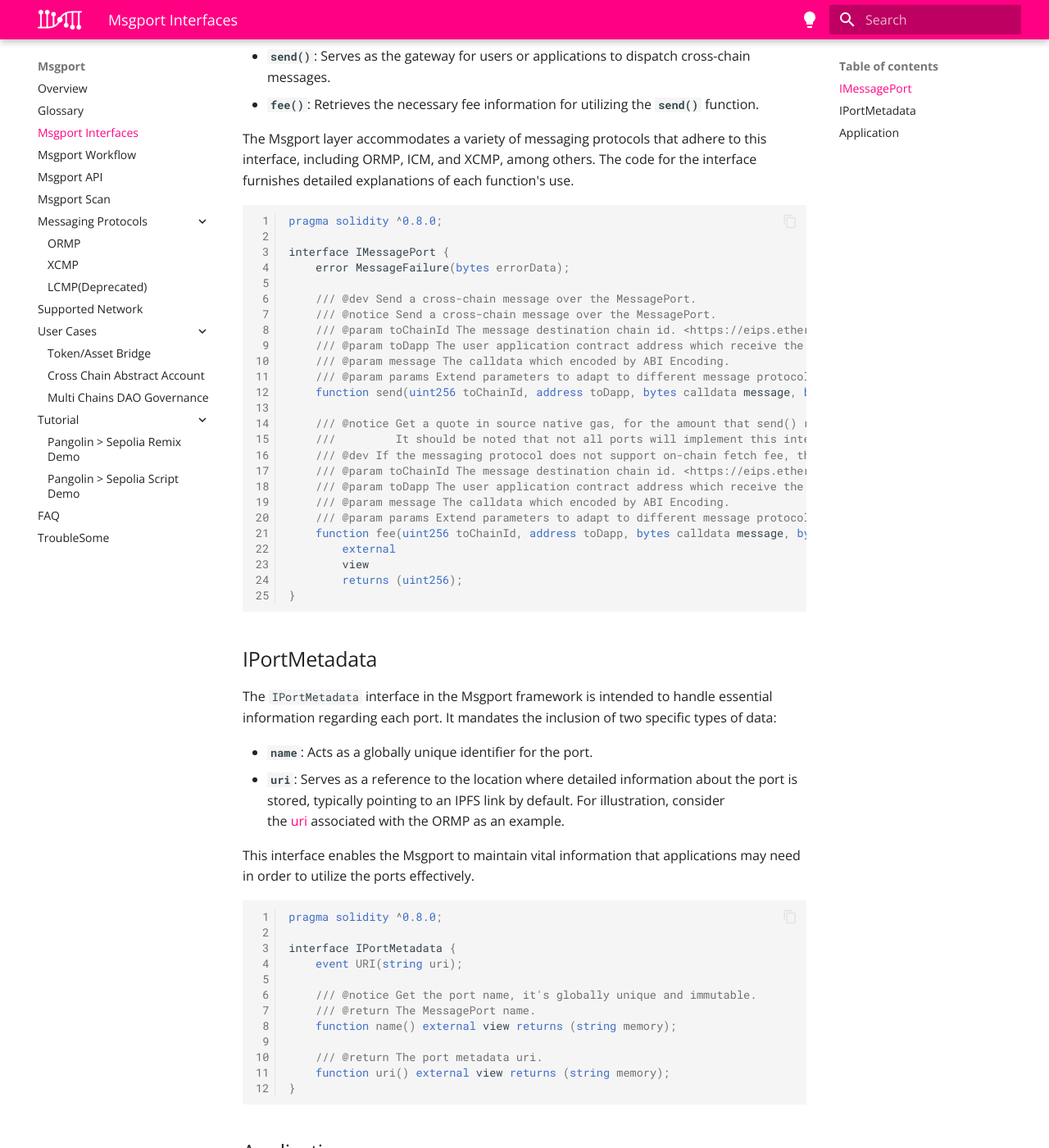
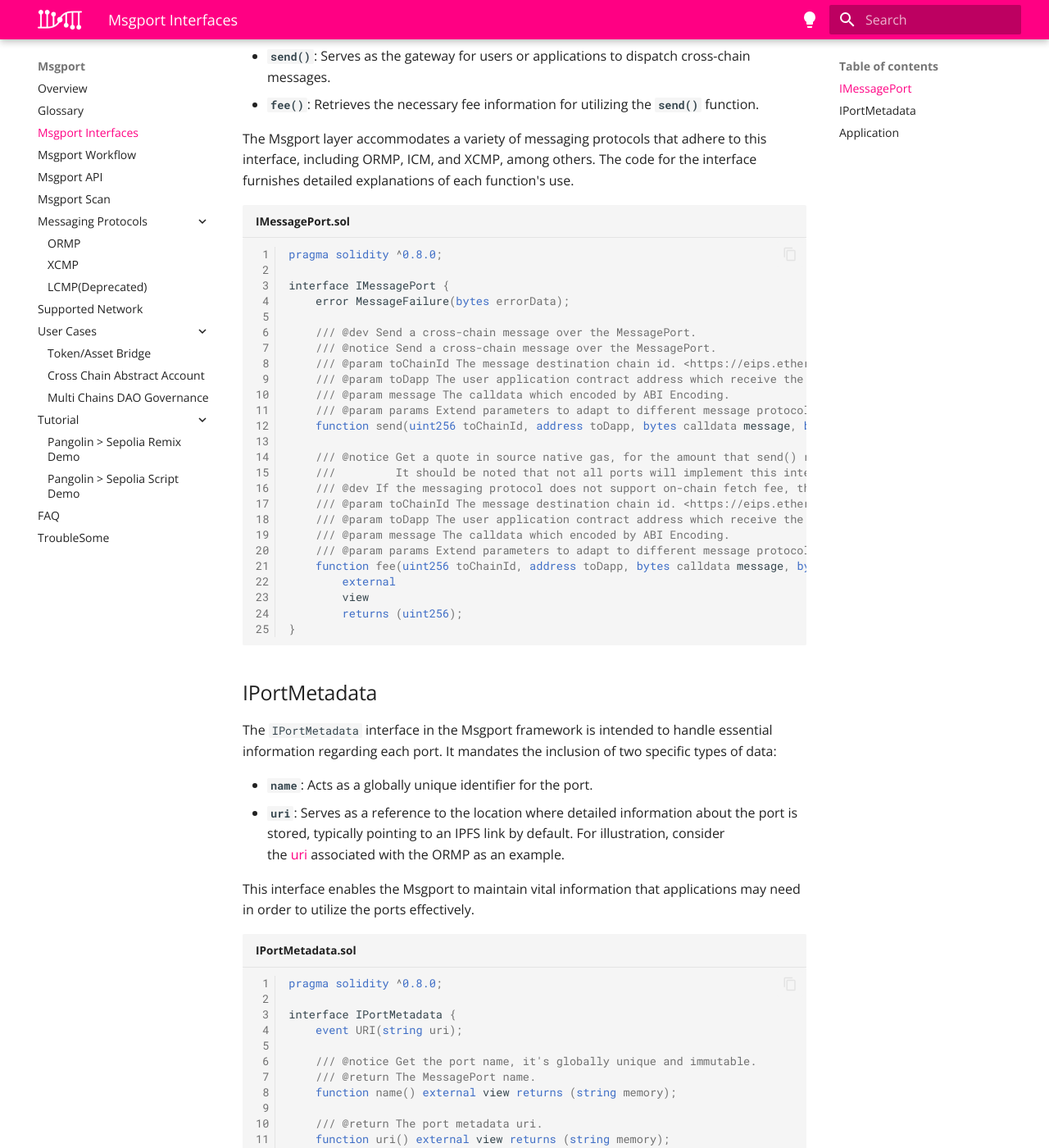
Before and after one commit to darwinia-network/docs, an MkDocs documentation site: the page built from docs/msgport/interfaces.md, in a window 1280 px wide and 1400 px high, scrolled down 384 px. Shown: the whole window at 82% size. Built offline with MkDocs 1.6.1 and Material for MkDocs 9.7.7, drawn with Linux system fonts in a browser that asks for light colours.

Commit message:
Add code file titles

````diff
--- a/docs/msgport/interfaces.md
+++ b/docs/msgport/interfaces.md
@@ -9,7 +9,7 @@
 
 The Msgport layer accommodates a variety of messaging protocols that adhere to this interface, including ORMP, ICM, and XCMP, among others. The code for the interface furnishes detailed explanations of each function's use.
 
-```solidity linenums="1"
+```solidity linenums="1" title="IMessagePort.sol"
 pragma solidity ^0.8.0;
 
 interface IMessagePort {
@@ -46,7 +46,7 @@
 
 This interface enables the Msgport to maintain vital information that applications may need in order to utilize the ports effectively.
 
-```solidity linenums="1"
+```solidity linenums="1" title="IPortMetadata.sol"
 pragma solidity ^0.8.0;
 
 interface IPortMetadata {
@@ -65,7 +65,7 @@
 
 The `Application` contract is typically extended by the receiving application on the destination chain. This extension allows the receiving application to incorporate additional validation checks for the information contained in cross-chain messages. To see this implementation in action, you can examine the provided [runnable demo](https://github.com/darwinia-network/msgport-demo).
 
-```solidity linenums="1"
+```solidity linenums="1" title="Application.sol"
 pragma solidity ^0.8.17;
 
 abstract contract Application {
````
Also changed, not shown: docs/msgport/workflow.md (+2 -2 lines).
